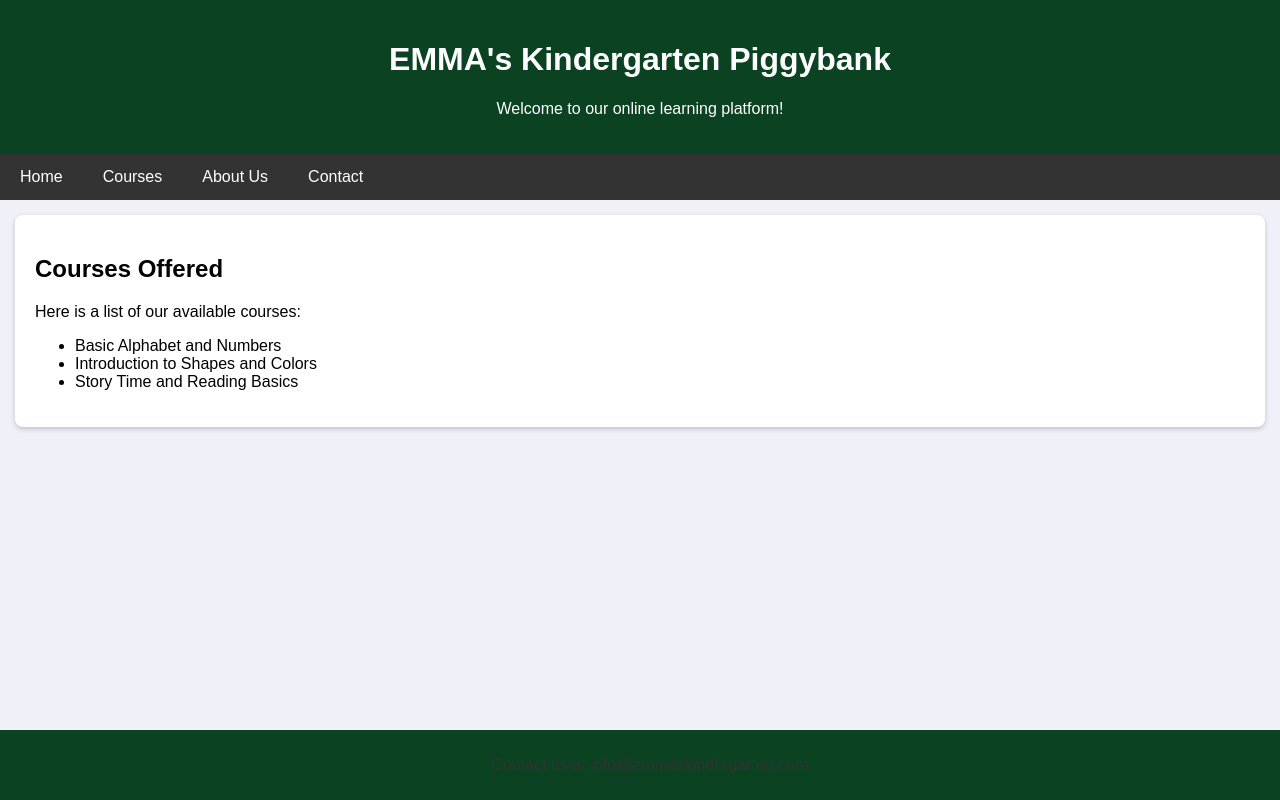
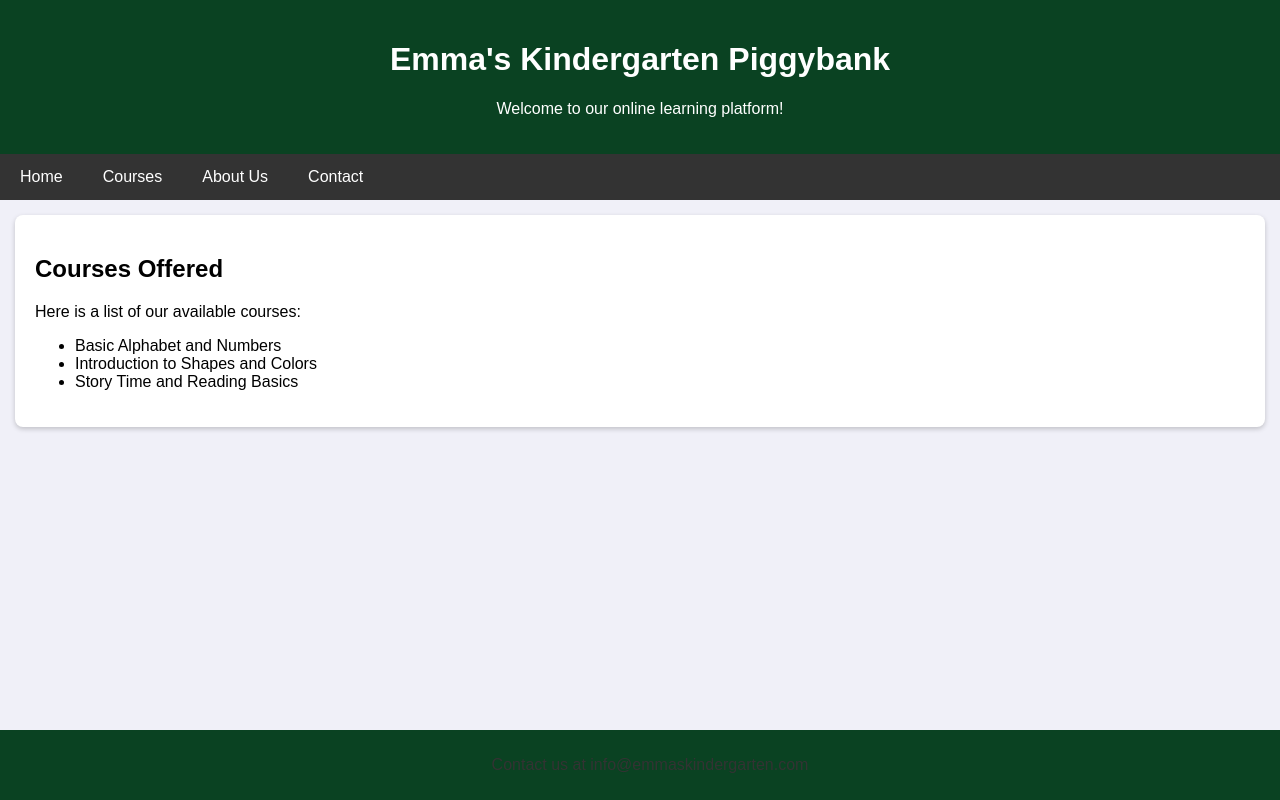
Before and after one commit to A-Lawlor/test, a plain HTML site: page index.html in a window 1280 px wide. Drawn offline with Linux system fonts and the light colour scheme.

Commit message:
changed name

```diff
--- a/index.html
+++ b/index.html
@@ -7,7 +7,7 @@
 <body>
 
 <div class="header">
-    <h1>EMMA's Kindergarten Piggybank</h1>
+    <h1>Emma's Kindergarten Piggybank</h1>
     <p>Welcome to our online learning platform!</p>
 </div>
 
```
